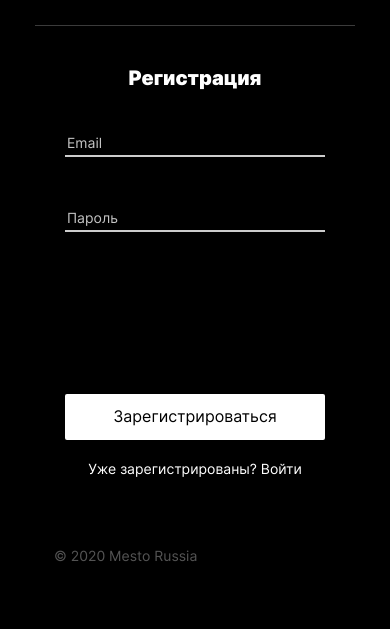
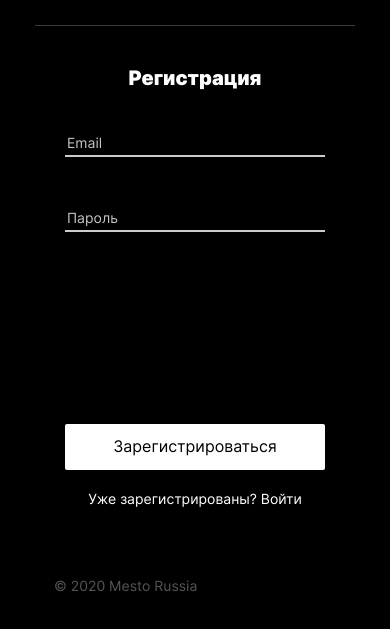
Before and after one commit to beagle-elgaeb/edu-mesto-react-auth, a React app: page /sign-up in a window 390 px wide. Shown: the part 59-688 px from the top of the page. Built offline with nearby package versions, Linux system fonts and the light colour scheme; no server answers.

Commit message:
ПР 12. Мелкие правки.

```diff
--- a/src/blocks/register/register.css
+++ b/src/blocks/register/register.css
@@ -96,7 +96,7 @@
   line-height: 22px;
   font-size: 18px;
   color: #000000;
-  margin: 186px 0 0;
+  margin: 216px 0 0;
 }
 
 .register__button:hover {
@@ -109,8 +109,13 @@
     line-height: 19px;
     font-size: 16px;
     color: #000000;
-    margin: 143px 0 0;
+    margin: 173px 0 0;
   }
+}
+
+.register__button_disabled {
+  background: #dddddd;
+  color: #bbbbbb;
 }
 
 .register__question {
--- a/src/components/AddPlacePopup.js
+++ b/src/components/AddPlacePopup.js
@@ -55,7 +55,6 @@ function AddPlacePopup({ onAddPlace, isOpen, onClose }) {
           {formik.touched.title && formik.errors.title ? formik.errors.title : null}
         </span>
 
-
         <input
           id="url-pic-input"
           className="popup__input popup__input_url_pic"
--- a/src/components/EditAvatarPopup.js
+++ b/src/components/EditAvatarPopup.js
@@ -44,7 +44,7 @@ function EditAvatarPopup({ onUpdateAvatar, isOpen, onClose }) {
           type="url"
           {...formik.getFieldProps("avatar")}
           placeholder="Ссылка на аватар"
-          required />
+        />
         <span className="popup__error">
           {formik.touched.avatar && formik.errors.avatar ? formik.errors.avatar : null}
         </span>
--- a/src/components/EditProfilePopup.js
+++ b/src/components/EditProfilePopup.js
@@ -62,9 +62,7 @@ function EditProfilePopup({ onUpdateUser, isOpen, onClose }) {
           type="text"
           {...formik.getFieldProps("profession")}
           placeholder="Ваша профессия"
-          required
-          minLength={2}
-          maxLength={200} />
+        />
         <span className="popup__error">
           {formik.touched.profession && formik.errors.profession ? formik.errors.profession : null}
         </span>
--- a/src/components/Register.js
+++ b/src/components/Register.js
@@ -15,10 +15,10 @@ function Register({ history, showResult }) {
     validationSchema: Yup.object({
       email: Yup.string()
         .email("Введите, пожулуйста, корректный email")
-        .required("Введите, пожалуйста, имя"),
+        .required("Введите, пожалуйста, email"),
       password: Yup.string()
         .min(8, "Пароль не должно быть короче 8 символов")
-        .matches(/^[a-zA-Z0-9]/, "Пароль может сожержать только литинские символы")
+        .matches(/^[a-zA-Z0-9]/, "Пароль может сожержать только латинские символы")
         .matches(/^(?=.*[A-Z])/, "Пароль должен содердать хотябы один символ верхнего регистра")
         .matches(/^(?=.*[a-z])/, "Пароль должен содердать хотябы один символ нижнего регистра")
         .matches(/^(?=.*[0-9])/, "Пароль должен содердать хотябы одну цифру")
@@ -44,6 +44,7 @@ function Register({ history, showResult }) {
     <section className="register">
       <h1 className="register__title">Регистрация</h1>
       <form className="register__form" name="register" onSubmit={formik.handleSubmit}>
+        <fieldset className="login__fieldset">
           <input
             id="register-input"
             className="register__input"
@@ -62,7 +63,16 @@ function Register({ history, showResult }) {
           <span className="register__error">
             {formik.touched.password && formik.errors.password ? formik.errors.password : null}
           </span>
-        <button className="register__button" type="submit" aria-label="Зарегистрироваться">Зарегистрироваться</button>
+        </fieldset>
+
+        <button
+          className={`register__button ${!formik.isValid ? "register__button_disabled" : ""}`}
+          type="submit"
+          aria-label="Зарегистрироваться"
+          disabled={!formik.isValid}
+        >
+          Зарегистрироваться
+        </button>
       </form>
       <p className="register__question">Уже зарегистрированы? <Link className="register__link" to="/sign-in">Войти</Link></p>
     </section>
```
Lines whose indentation alone changed are shown as unchanged.
